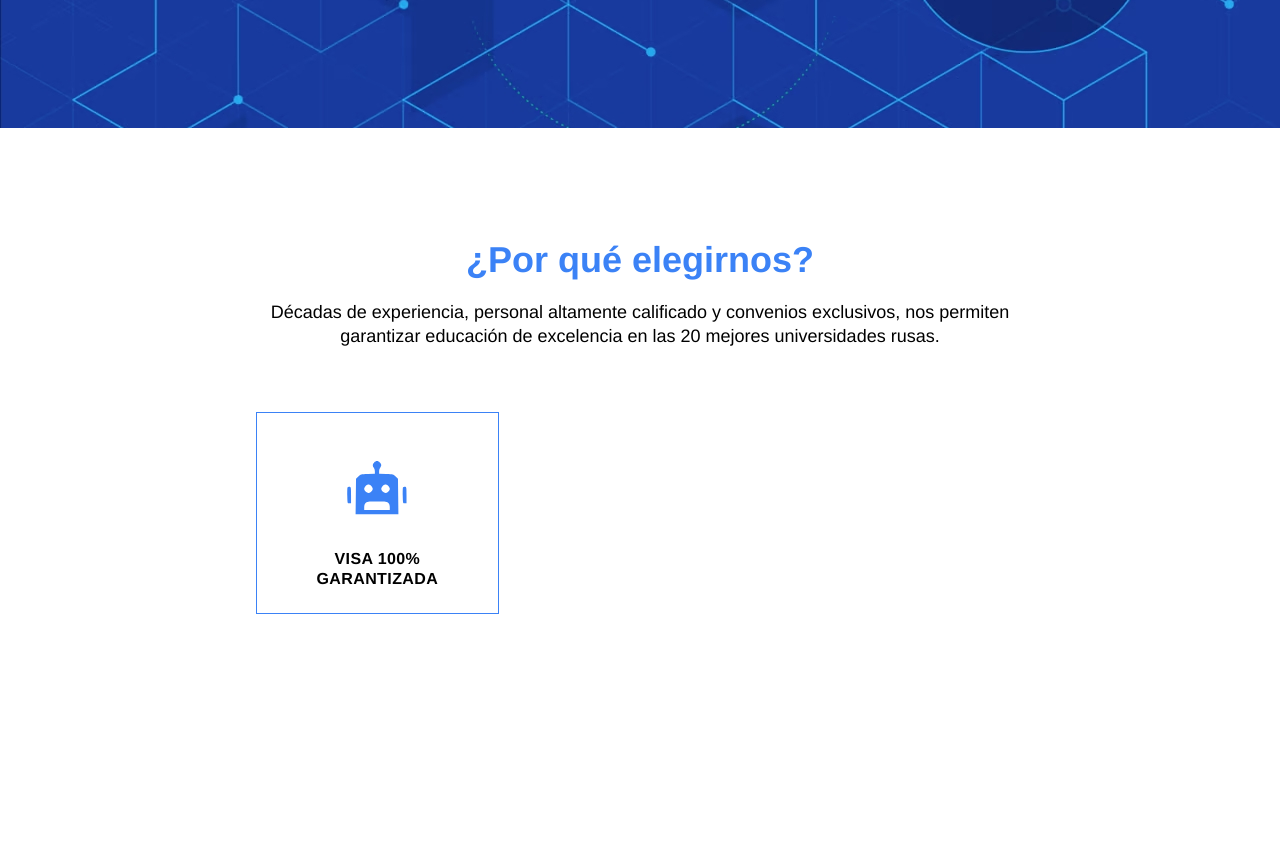
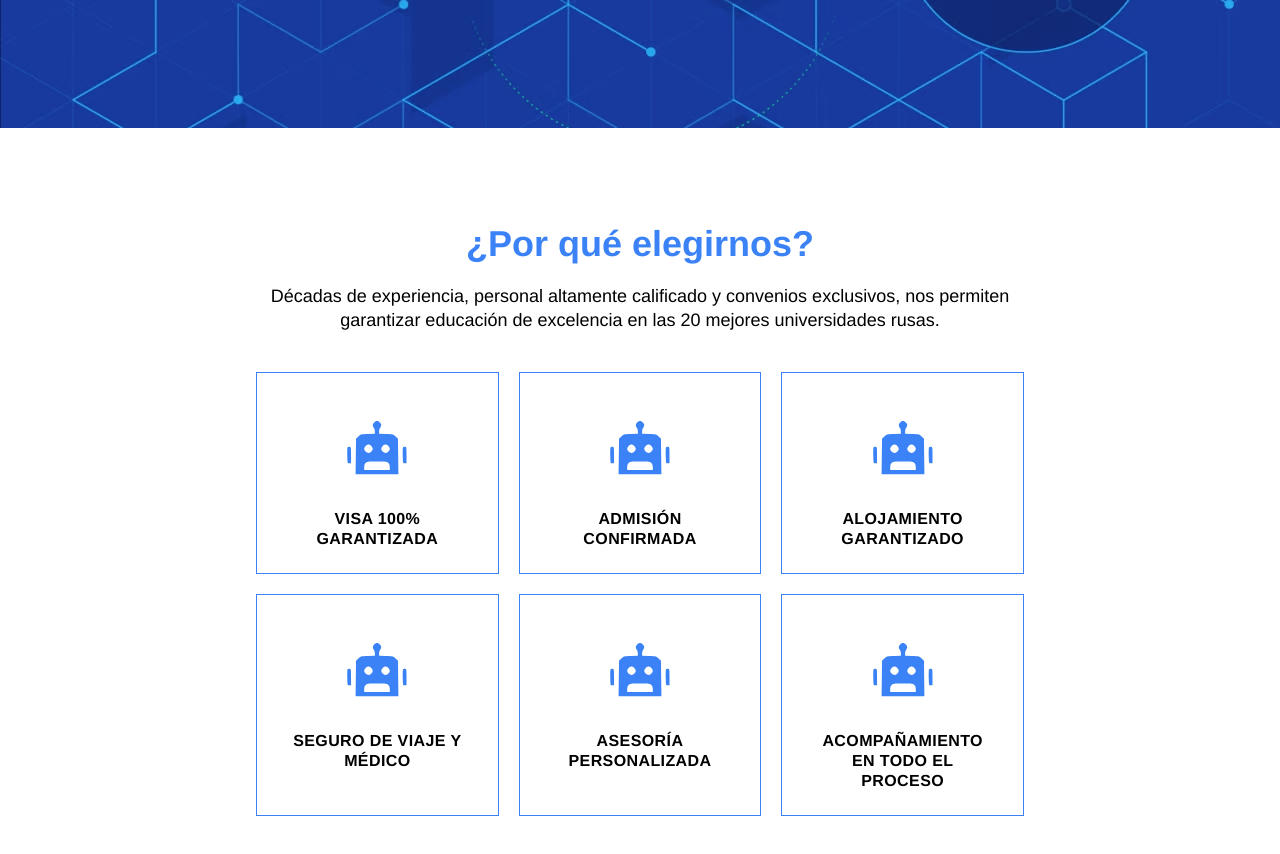
Before and after one commit to YTorresL/university-app, a Next.js app: page / in a window 1280 px wide. Shown: the part 480-1334 px from the top of the page. Before the commit the page ends 1206 px from the top, so only its background shows below. Built offline with nearby package versions, Linux system fonts and the light colour scheme.

Commit message:
sección 2

```diff
--- a/app/page.js
+++ b/app/page.js
@@ -1,6 +1,25 @@
 import { Sample } from "@/components/Icons/page"
 import { Button } from "@/components/button/page"
 import { Header } from "@/components/header/page"
+
+const benefits = [
+  {
+    title: "Visa 100% garantizada",
+  },
+  {
+    title: "Admisión confirmada",
+  },
+  {
+    title: "Alojamiento garantizado",
+  },
+  {
+    title: "Seguro de viaje y médico",
+  },
+  {
+    title: "Asesoría personalizada",
+  },
+  { title: "Acompañamiento en todo el proceso" },
+]
 
 export default function Home() {
   return (
@@ -24,8 +43,8 @@ export default function Home() {
             </div>
           </div>
         </div>
-        <div className="w-full py-28">
-          <div className="w-[90%] lg:w-[60%] mx-auto mb-16">
+        <div className="py-24">
+          <div className="w-[90%] lg:w-[60%] mx-auto mb-10">
             <h2 className="text-2xl lg:text-4xl font-bold text-center text-blue-500">
               ¿Por qué elegirnos?
             </h2>
@@ -36,16 +55,19 @@ export default function Home() {
             </p>
           </div>
           <div className="w-[90%] lg:w-[60%] mx-auto">
-            <div className="grid grid-cols-1 lg:grid-cols-3 gap-5">
-              <div className="border border-blue-500 py-6 px-8">
-                <Sample className="w-16 h-16 mx-auto my-6" fill="#3B82F6" />
-                <h3 className="text-base font-semibold uppercase text-center leading-5 tracking-wide">
-                  Visa 100% garantizada
-                </h3>
-              </div>
+            <div className="grid grid-cols-1 md:grid-cols-2 lg:grid-cols-3 gap-5">
+              {benefits.map((item, index) => (
+                <div className="border border-blue-500 py-6 px-8" key={index}>
+                  <Sample className="w-16 h-16 mx-auto my-6" fill="#3B82F6" />
+                  <h3 className="text-base font-semibold uppercase text-center leading-5 tracking-wide">
+                    {item.title}
+                  </h3>
+                </div>
+              ))}
             </div>
           </div>
         </div>
+        <div className="py-24"></div>
       </main>
     </>
   )
--- a/components/header/page.js
+++ b/components/header/page.js
@@ -26,7 +26,7 @@ export function Header() {
           />
         </Link>
         <nav>
-          <Menu className="lg:hidden w-6 h-6 -mt-1" fill="#3B82F6" />
+          <Menu className="lg:hidden w-9 h-9 -mt-1" fill="#3B82F6" />
           <ul className="lg:flex items-center hidden">
             {navigation.map((item) => (
               <li key={item.name} className="ml-7">
```
Also changed, not shown: 84 other files (tests, documents, lock files or other folders).
